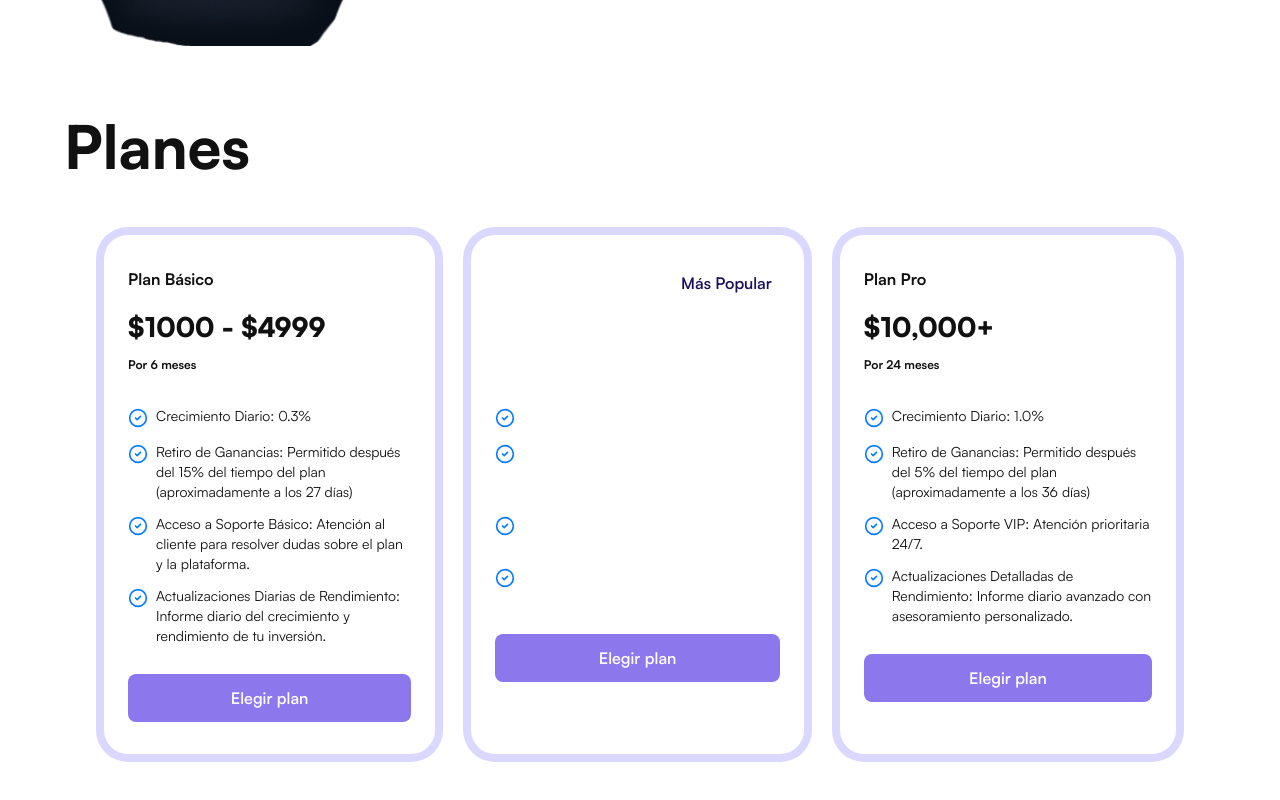
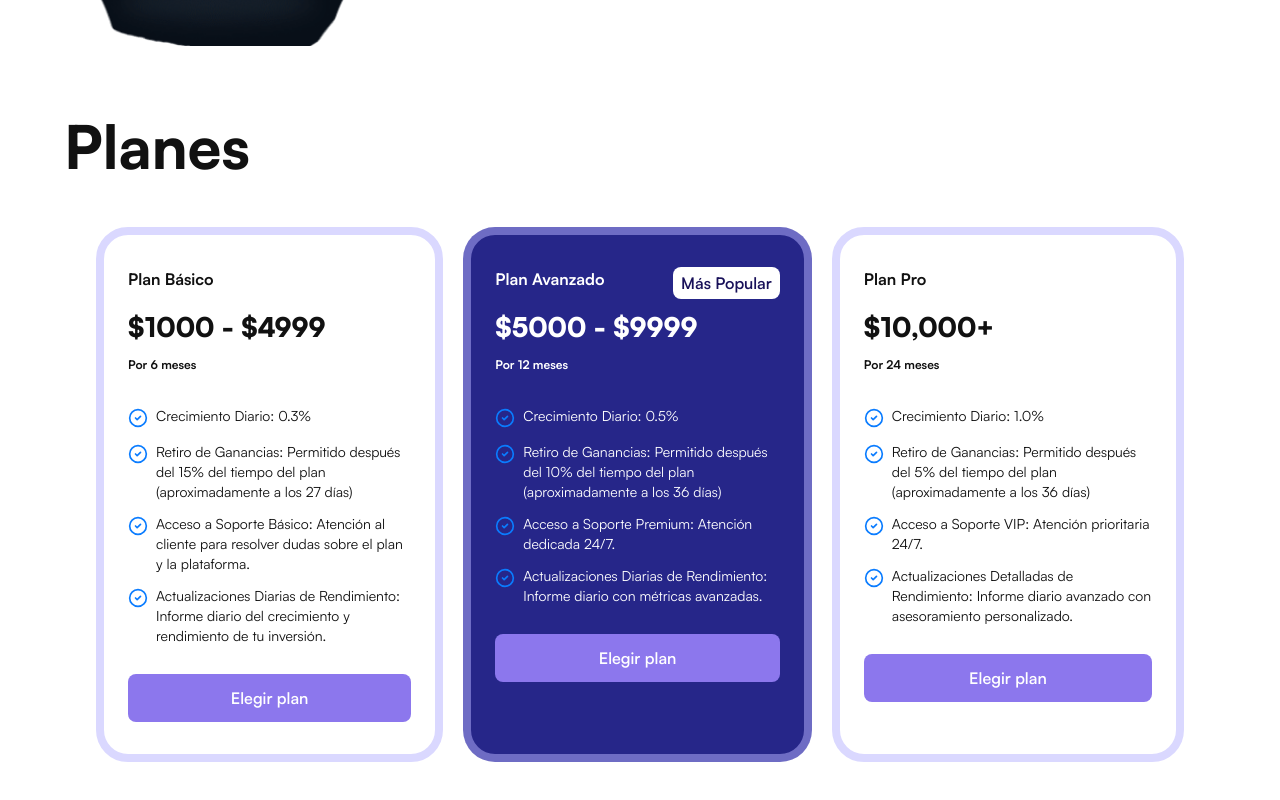
Before and after one commit to jhordev/dinermaxpro, a Vue app: page / in a window 1280 px wide. Shown: the part 1315-2115 px from the top of the page. Built offline with nearby package versions, Linux system fonts and the light colour scheme.

Commit message:
Correxión popular Card

```diff
--- a/src/components/Inicio/Shared/CardPricing.vue
+++ b/src/components/Inicio/Shared/CardPricing.vue
@@ -28,8 +28,8 @@ const props = defineProps({
 <template>
   <article
       :class="[
-      'flex flex-col bg-white dark:bg-black border-[8px] border-colorPurpleCard rounded-[32px] py-8 px-6',
-      { 'bg-colorBgPopular dark:bg-colorBgPopular text-white': isMostPopular },
+      'flex flex-col  dark:bg-black border-[8px] border-colorPurpleCard rounded-[32px] py-8 px-6',
+      { 'bg-colorBgPopular dark:bg-colorBgPopular': isMostPopular },
     ]"
   >
     <header class="relative">
```
